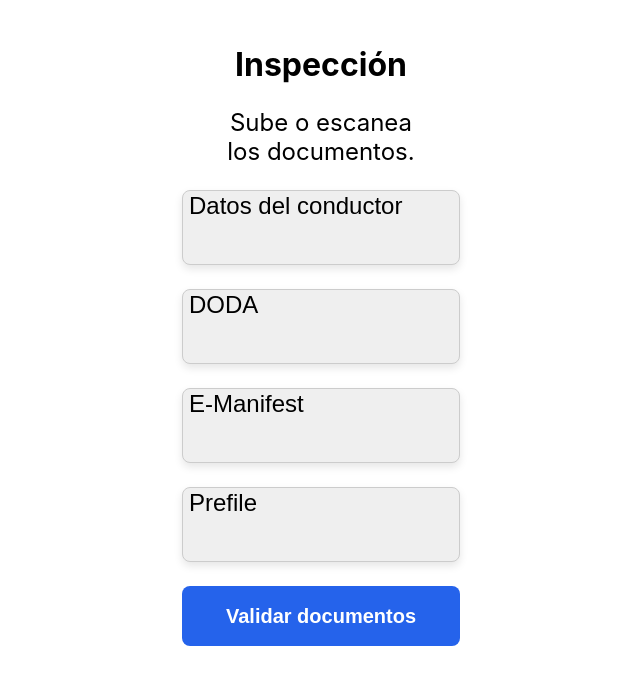
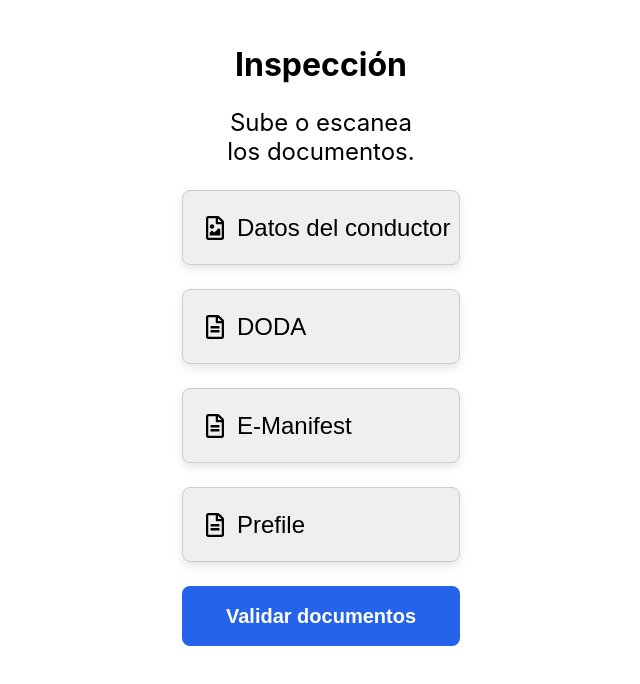
Before and after one commit to ErikaBernabe/AduanaProyecto, a React (Create React App) app: page / in a window 1280 px wide. Both pictures are taken after typing "name@example.com", "Sample" into the empty fields and a click on the button "Ingresar". Shown: the top 684 px of the page, without its empty margins (319-959 px from the left). Built offline with nearby package versions, Linux system fonts and the light colour scheme.

Commit message:
feat: Instalacion de 'npm install react-icons' y finalizacion del diseño de la pantalla de inspeccion

```diff
--- a/package.json
+++ b/package.json
@@ -10,6 +10,7 @@
     "react": "^19.2.0",
     "react-dom": "^19.2.0",
     "react-hook-form": "^7.64.0",
+    "react-icons": "^5.5.0",
     "react-scripts": "5.0.1",
     "web-vitals": "^2.1.4"
   },
--- a/src/InspectionScreen.css
+++ b/src/InspectionScreen.css
@@ -16,8 +16,14 @@ p {
     align-items: center;
 }
 
-#Document {
+.Icons {
+    padding-right: 10px;
+}
+
+.Document-Button {
     display: flex;
+    align-items: center;
+    padding-left: 20px;
     justify-self: center;
     justify-content: left;
     margin-top: 24px;
--- a/src/InspectionScreen.js
+++ b/src/InspectionScreen.js
@@ -1,5 +1,6 @@
 import { useState } from 'react';
 import './InspectionScreen.css'
+import { FaFileAlt, FaRegFileAlt, FaRegFileImage } from 'react-icons/fa';
 
 const InspectionScreen = () => {
   return (
@@ -7,10 +8,10 @@ const InspectionScreen = () => {
         <h1>Inspección</h1>
         <p>Sube o escanea<br/>los documentos.</p>
         <div className='Buttons'>
-            <button id='Document'>Datos del conductor</button>
-            <button id='Document'>DODA</button>
-            <button id='Document'>E-Manifest</button>
-            <button id='Document'>Prefile</button>
+            <button className='Document-Button'><FaRegFileImage className='Icons'/>Datos del conductor</button>
+            <button className='Document-Button'><FaRegFileAlt className='Icons'/>DODA</button>
+            <button className='Document-Button'><FaRegFileAlt className='Icons'/>E-Manifest</button>
+            <button className='Document-Button'><FaRegFileAlt className='Icons'/>Prefile</button>
         </div>
         <button className='Validation'>Validar documentos</button>
     </div>
```
Also changed, not shown: 1 other file (tests, documents, lock files or other folders).
